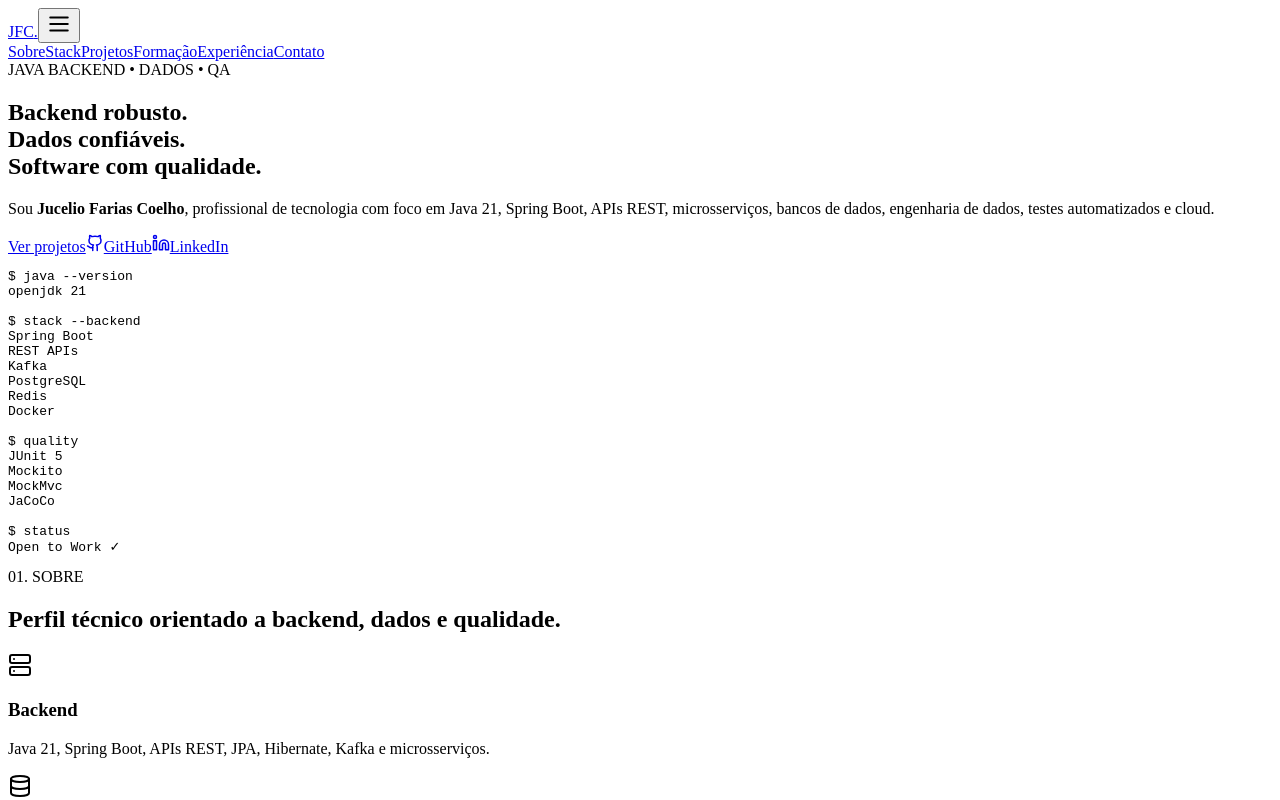
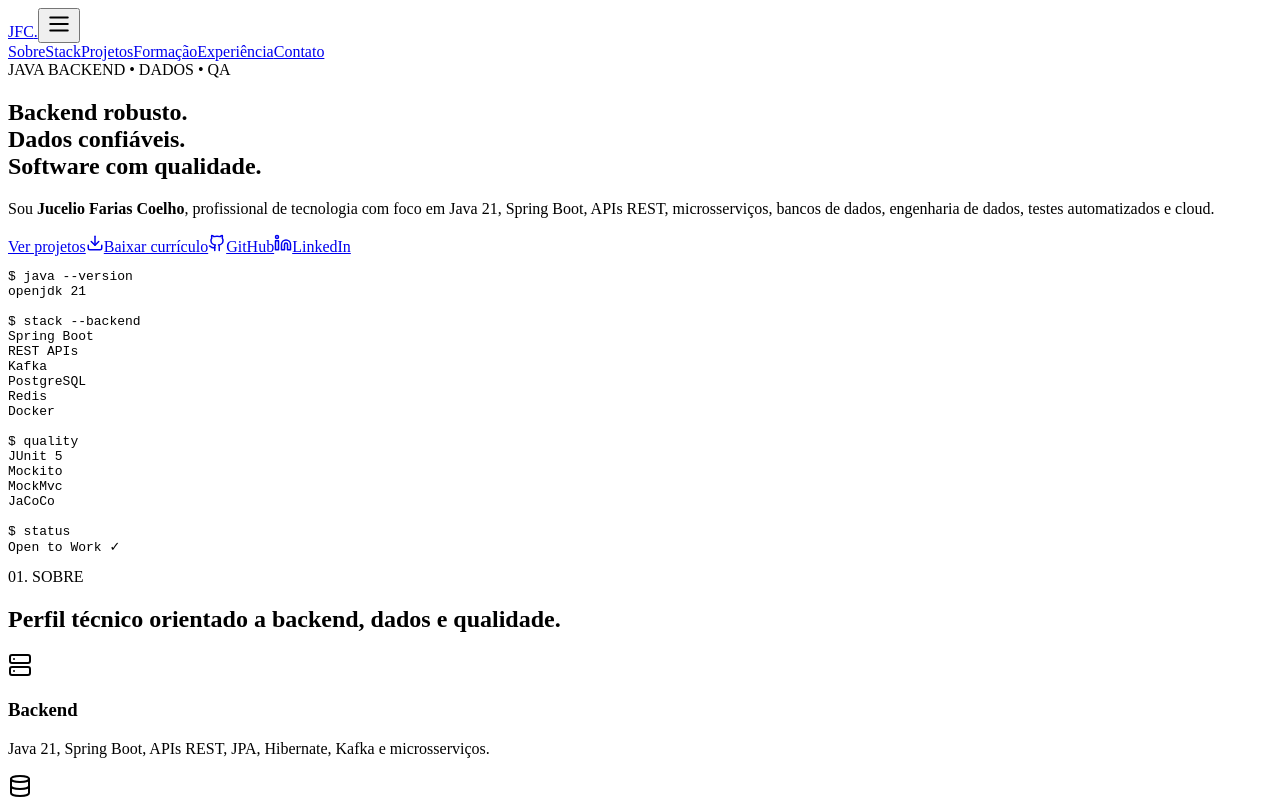
Before and after one commit to juceliocoelho2022/portfolio-jucelio, a React (Vite) app in the folder frontend/: page / in a window 1280 px wide. Shown: the top 800 px of the page. Built offline with nearby package versions, Linux system fonts and the light colour scheme; no server answers; the HTML template or start-up script is replaced by a standard one.

Commit message:
feat: add resume download button

```diff
--- a/frontend/src/App.jsx
+++ b/frontend/src/App.jsx
@@ -8,6 +8,7 @@ import {
   TestTube2,
   Cloud,
   Send,
+  Download,
   Menu,
   X
 } from 'lucide-react'
@@ -252,6 +253,14 @@ function App() {
                     href="#projetos"
                 >
                   Ver projetos
+                </a>
+
+                <a
+                    className="btn"
+                    href={`${API_URL}/resume`}
+                >
+                  <Download size={18} />
+                  Baixar currículo
                 </a>
 
                 <a
```
